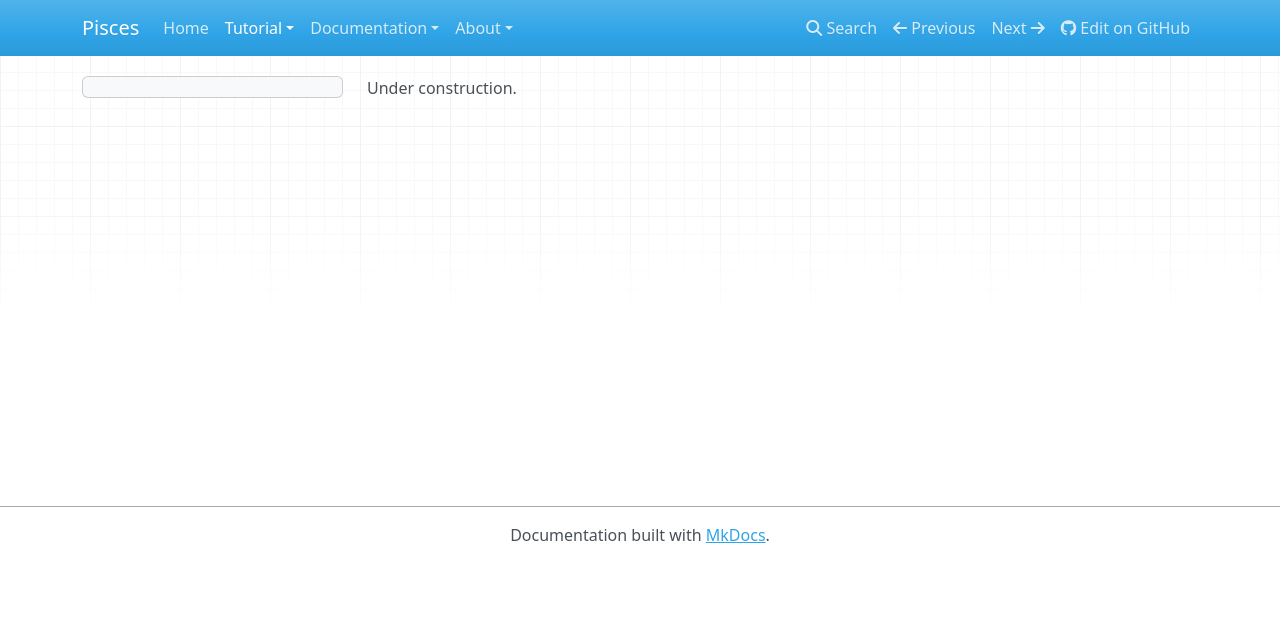
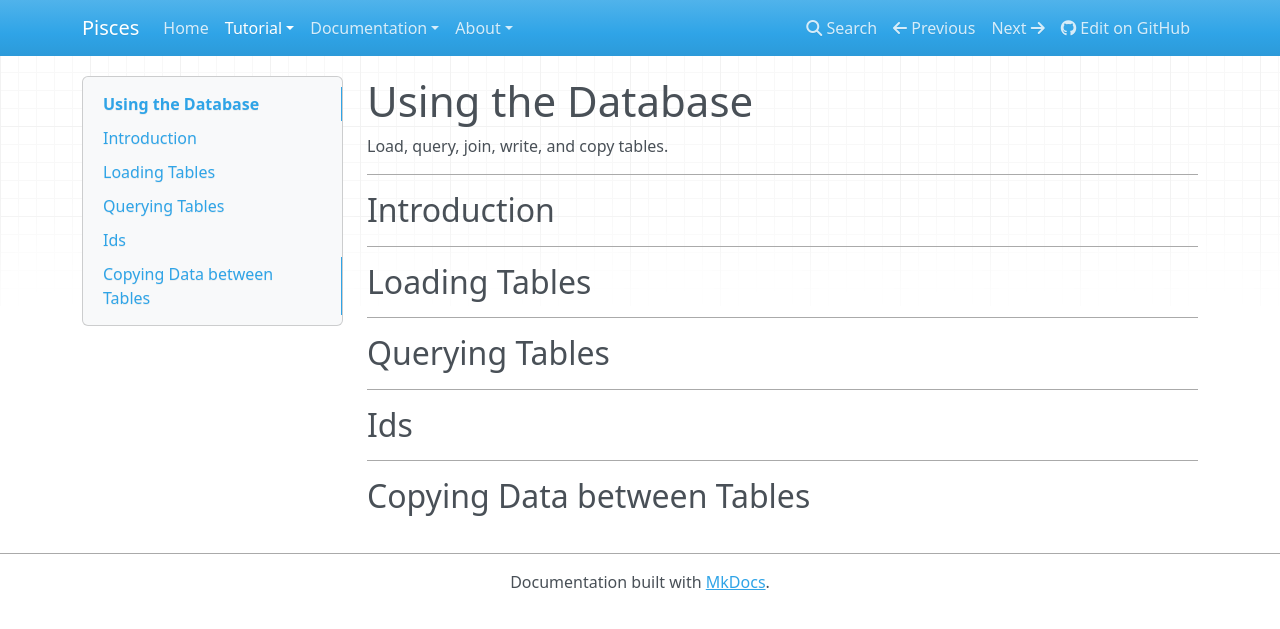
Before and after one commit to LANL-Seismoacoustics/pisces, an MkDocs documentation site: the page built from docs/source/tutorial.queries.md, in a window 1280 px wide. Shown: the top 629 px of the page. Built offline with MkDocs 1.6.1, drawn with Linux system fonts in a browser that asks for light colours; nearby versions of some CDN libraries; old or Windows-style settings are respelled for this version of MkDocs.

Commit message:
Clean up database turorial.

```diff
--- a/docs/source/tutorial.queries.md
+++ b/docs/source/tutorial.queries.md
@@ -1 +1,26 @@
-Under construction.
+# Using the Database
+
+Load, query, join, write, and copy tables.
+
+
+---
+
+
+## Introduction
+
+---
+
+## Loading Tables
+
+
+---
+
+## Querying Tables
+
+---
+
+## Ids
+
+---
+
+## Copying Data between Tables
--- a/mkdocs.yml
+++ b/mkdocs.yml
@@ -7,7 +7,7 @@ repo_url: https://github.com/jkmacc-lanl/pisces
 pages:
 - ['index.md', 'Home']
 - ['tutorial.tables.md', 'Tutorial', 'Database Tables']
-- ['tutorial.queries.md', 'Tutorial', 'Queries and Joins']
+- ['tutorial.queries.md', 'Tutorial', 'Using the Database']
 - ['tutorial.waveforms.md', 'Tutorial', 'Import/Export Waveforms']
 - ['tutorial.flatfiles.md', 'Tutorial', 'Import/Export Flat Files']
 - ['pisces.md', 'Documentation', 'pisces']
```
Also changed, not shown: docs/source/tutorial.tables.md (+21 -5 lines), docs/source/tutorial.waveforms.md (+23 -1 lines).
